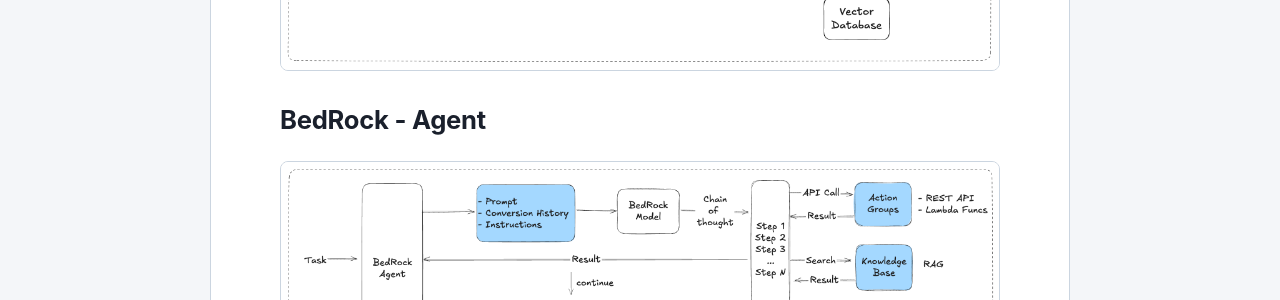
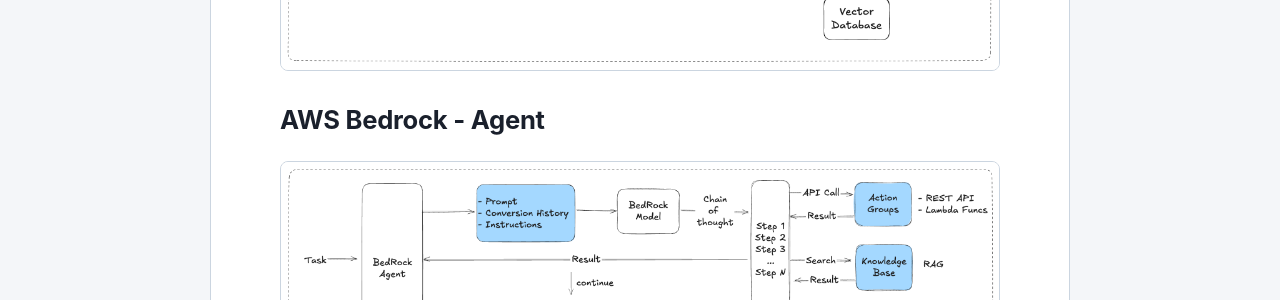
Before and after one commit to iamteppei/iamteppei.github.io, a Jekyll site: the page built from _posts/2026/05/31/2026-05-31-aws-bedrock-via-diagrams.md, in a window 1280 px wide. Shown: the part 1053-1353 px from the top of the page. Built offline with Jekyll 4.4.1, drawn with Linux system fonts in a browser that asks for light colours.

```diff
--- a/_posts/2026/05/31/2026-05-31-aws-bedrock-via-diagrams.md
+++ b/_posts/2026/05/31/2026-05-31-aws-bedrock-via-diagrams.md
@@ -22,7 +22,7 @@
 
 ![Tokenembedding]({{ '/assets/posts/2026/05/31/images/aws_bedrock_embedding.png' | relative_url }})
 
-## BedRock - Agent
+## AWS Bedrock - Agent
 
 
 
```
